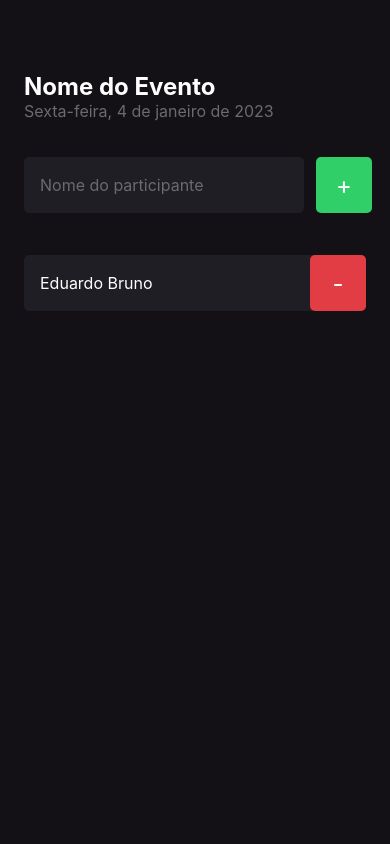
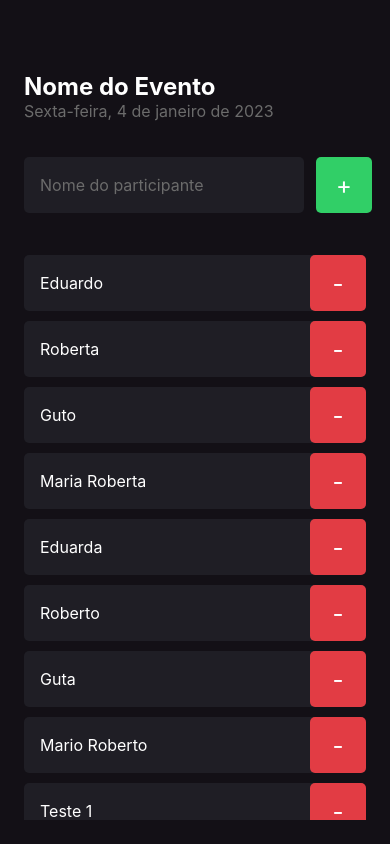
Before and after one commit to eduardojigub/imhere_native, a React Native app: screen / in a window 390 px wide. Built offline with nearby package versions, Linux system fonts and the light colour scheme.

Commit message:
feat:hardcoded participants, map and scrollview

```diff
--- a/src/components/Participant/index.tsx
+++ b/src/components/Participant/index.tsx
@@ -1,11 +1,16 @@
 import { View, Text, TouchableOpacity } from 'react-native';
 import { styles } from './styles';
 
-export default function Participant() {
+type Props = {
+  name: string;
+  onRemove: () => void;
+};
+
+export default function Participant(props: Props) {
   return (
     <View style={styles.container}>
-      <Text style={styles.name}>Eduardo Bruno</Text>
-      <TouchableOpacity style={styles.button}>
+      <Text style={styles.name}>{props.name}</Text>
+      <TouchableOpacity style={styles.button} onPress={props.onRemove}>
         <Text style={styles.buttonText}>-</Text>
       </TouchableOpacity>
     </View>
--- a/src/components/Participant/styles.ts
+++ b/src/components/Participant/styles.ts
@@ -7,7 +7,7 @@ export const styles = StyleSheet.create({
         borderRadius: 5,
         flexDirection: 'row',
         alignItems: 'center',
-
+        marginBottom: 10,
     },
     name: {
         color: "#fff",
--- a/src/screens/Home/index.tsx
+++ b/src/screens/Home/index.tsx
@@ -1,12 +1,36 @@
 import { StatusBar } from 'expo-status-bar';
-import { Text, View, TextInput, TouchableOpacity } from 'react-native';
+import {
+  Text,
+  View,
+  TextInput,
+  TouchableOpacity,
+  ScrollView,
+} from 'react-native';
 import Participant from '../../components/Participant';
 
 import { styles } from './styles';
 
 export default function Home() {
+  const participants = [
+    'Eduardo',
+    'Roberta',
+    'Guto',
+    'Maria Roberta',
+    'Eduarda',
+    'Roberto',
+    'Guta',
+    'Mario Roberto',
+    'Teste 1',
+    'Joao',
+    'Maria',
+  ];
+
   const handleParticipantAdd = () => {
     console.log('Você clicou no botão de adicionar');
+  };
+
+  const handleParticipantRemove = () => {
+    console.log('Clicou para remover');
   };
 
   return (
@@ -23,7 +47,15 @@ export default function Home() {
           <Text style={styles.buttonText}>+</Text>
         </TouchableOpacity>
       </View>
-      <Participant />
+      <ScrollView showsVerticalScrollIndicator={false}>
+        {participants.map((participant) => (
+          <Participant
+            key={participant}
+            name={participant}
+            onRemove={handleParticipantRemove}
+          />
+        ))}
+      </ScrollView>
       <StatusBar style="auto" />
     </View>
   );
```
